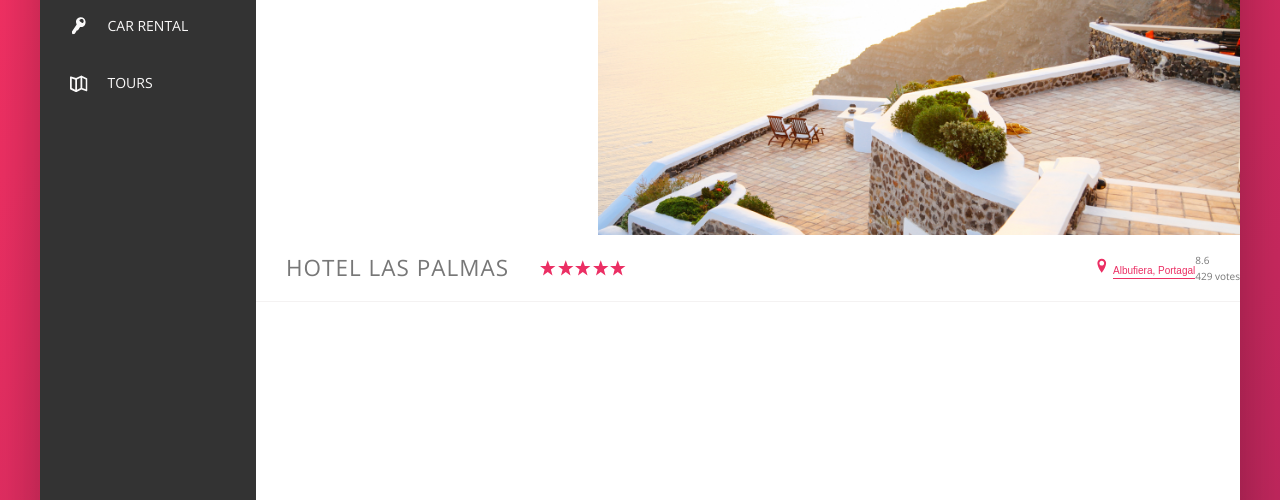
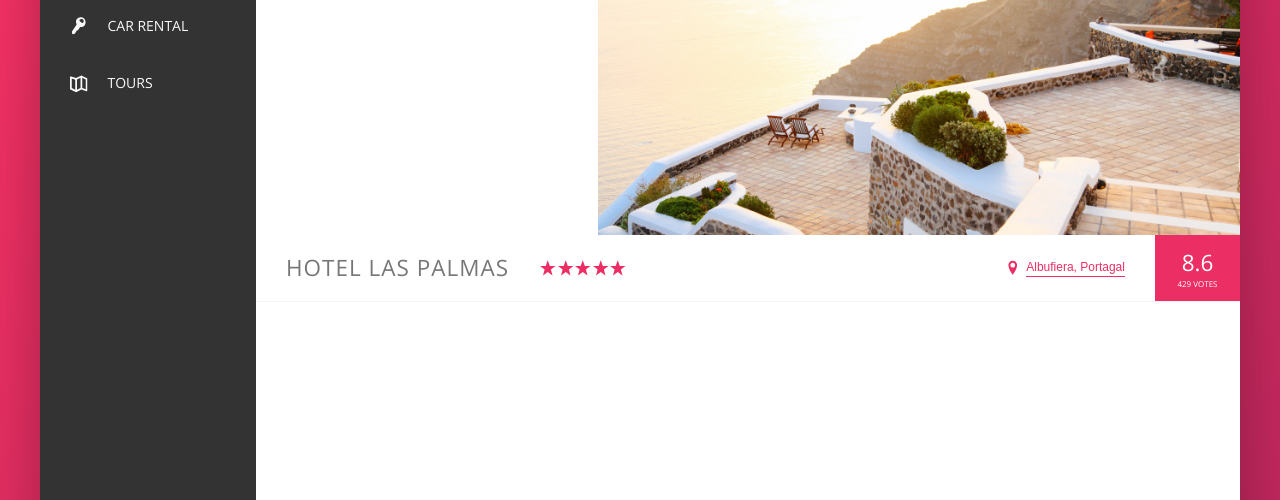
Before and after one commit to wasifbaliyan/trillo, a website: page index.html in a window 1280 px wide. Shown: the part 300-800 px from the top of the page. Drawn offline with nearby package versions, Linux system fonts and the light colour scheme.

Commit message:
style reviews

```diff
--- a/sass/_components.scss
+++ b/sass/_components.scss
@@ -224,15 +224,36 @@
   }
 
   &__location {
+    font-size: 1.2rem;
+    display: flex;
+    align-items: center;
+  }
+  &__icon-location {
+    margin-right: 0.5rem;
   }
 
   &__rating {
+    background-color: var(--color-primary);
+    color: #ffffff;
+    margin-left: 3rem;
+    align-self: stretch;
+    padding: 0 2.25rem;
+
+    display: flex;
+    flex-direction: column;
+    align-items: center;
+    justify-content: center;
+  }
+
+  &__rating-average {
+    font-size: 2.25rem;
+    font-weight: 300;
+    margin-bottom: -3px;
   }
 
   &__rating-count {
-  }
-
-  &__rating-average {
+    font-size: 0.8rem;
+    text-transform: uppercase;
   }
 }
 
@@ -253,4 +274,26 @@
   &:hover {
     color: var(--color-grey-dark-1);
   }
+
+  &:focus {
+    outline: none;
+    animation: pulsate 1s infinite;
+  }
 }
+
+@keyframes pulsate {
+  0% {
+    transform: scale(1);
+    box-shadow: none;
+  }
+
+  50% {
+    transform: scale(1.05);
+    box-shadow: 0 1rem 4rem rgba(0, 0, 0, 0.25);
+  }
+
+  100% {
+    transform: scale(1);
+    box-shadow: none;
+  }
+}
```
Also changed, not shown: css/style.css.
